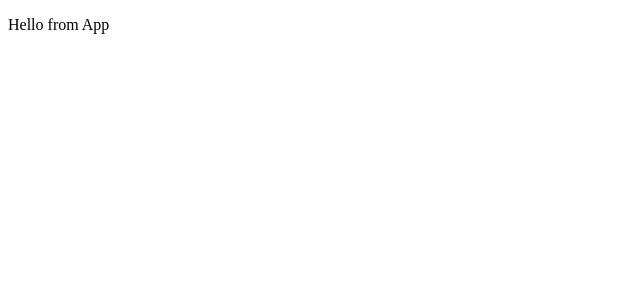
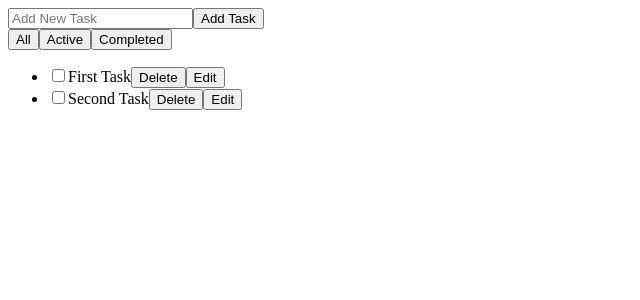
Before and after one commit to grayTurtle01/react-todo, a React (Create React App) app: page / in a window 1280 px wide. Shown: the top 300 px of the page, without its empty margins (0-640 px from the left). Built offline with nearby package versions, Linux system fonts and the light colour scheme.

Commit message:
Minimalist Structure

```diff
--- a/src/App.js
+++ b/src/App.js
@@ -5,7 +5,39 @@ function App(props) {
 
   // return
   return (
-   <p>Hello from App</p>
+   <div>
+
+     <form>
+       <input placeholder="Add New Task"/>
+       <button>Add Task</button>
+     </form>
+
+    <div>
+      <button>All</button>
+      <button>Active</button>
+      <button>Completed</button>
+    </div>
+
+    <ul>
+
+      <li>
+        <input type="checkbox" />
+        First Task
+        <button>Delete</button>
+        <button>Edit</button>
+      </li>
+
+      <li>
+        <input type="checkbox" />
+        Second Task
+        <button>Delete</button>
+        <button>Edit</button>
+      </li>
+
+    </ul>
+
+
+   </div>
   )
 }
 
```
